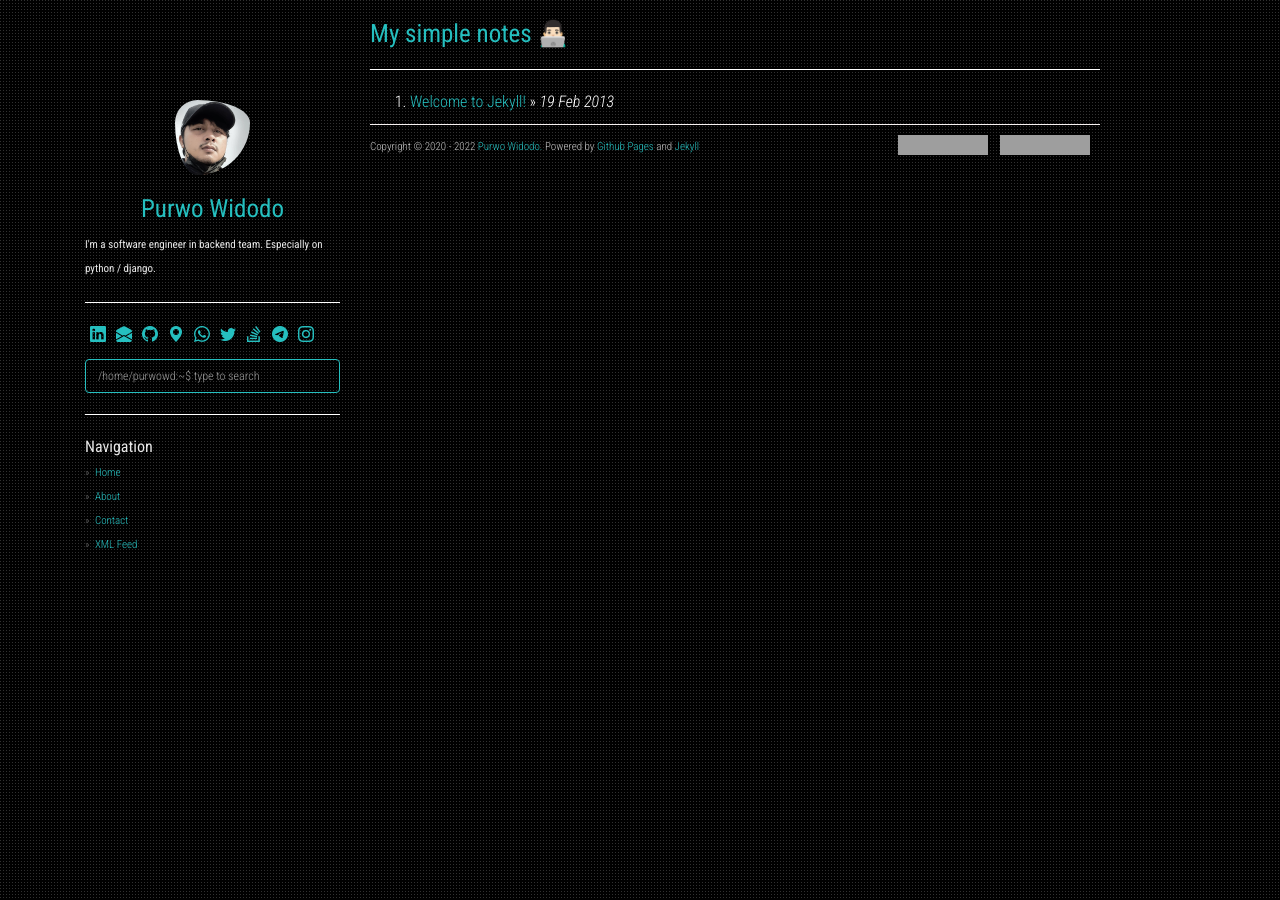
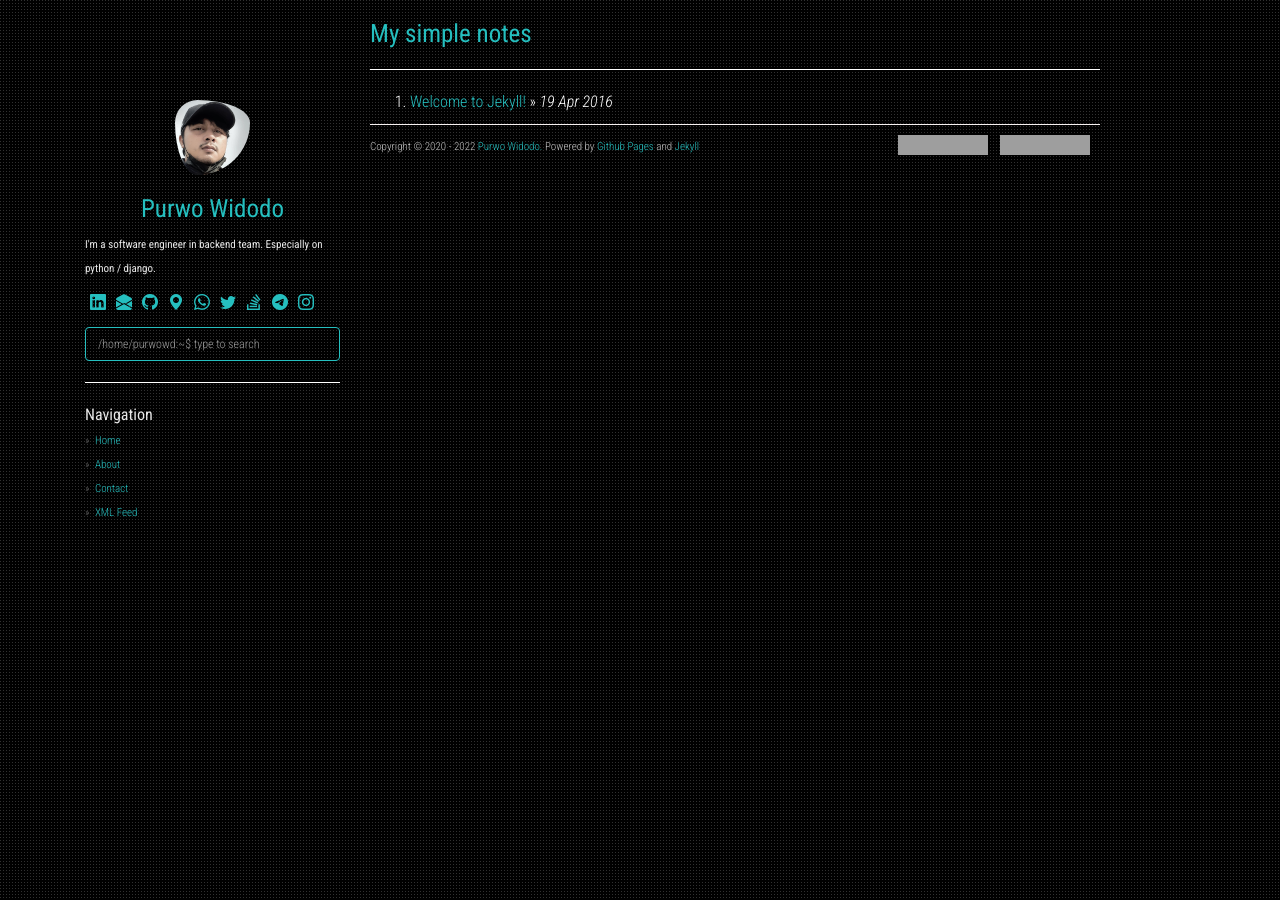
Before and after one commit to purwowd/purwowd.github.io, a Jekyll site: the page built from index.html, in a window 1280 px wide. Built offline with Jekyll 4.4.1, drawn with Linux system fonts in a browser that asks for light colours; nearby versions of some CDN libraries; the list of posts is cut into pages by our own code; grey boxes are pictures that could not be loaded.

Commit message:
Update layout

```diff
--- a/_config.yml
+++ b/_config.yml
@@ -1,4 +1,4 @@
-title: 'My simple notes 👨🏻‍💻'
+title: 'My simple notes'
 description: 'The simplest way to keep my personal notes'
 author: Purwo Widodo
 github: https://github.com/purwowd
--- a/_layouts/default.html
+++ b/_layouts/default.html
@@ -140,7 +140,7 @@ layout: compress
           {{ site.about }}
         </div>
         {% endif %}
-        <hr>
+        <!-- <hr> -->
         <div class="social">
           <ul>
             {% for link in site.social %}
--- a/_posts/2016-04-19-welcome-to-jekyll.markdown
+++ b/_posts/2016-04-19-welcome-to-jekyll.markdown
@@ -1,7 +1,7 @@
 ---
 title: Welcome to Jekyll!
 layout: post
-date: '2013-02-19 21:28:15 +0700'
+date: '2016-04-19 21:28:15 +0700'
 categories:
 - jekyll
 ---
@@ -25,7 +25,3 @@ Check out the [Jekyll docs][jekyll-docs] for more info on how to get the most ou
 [jekyll-docs]: http://jekyllrb.com/docs/home
 [jekyll-gh]:   https://github.com/jekyll/jekyll
 [jekyll-talk]: https://talk.jekyllrb.com/
-
-Test `Jekyll-Gist` in posts:
-
-{% gist 01320509ddb22cd67eda239483208917 settings_default.json %}
```
Also changed, not shown: README.md.
